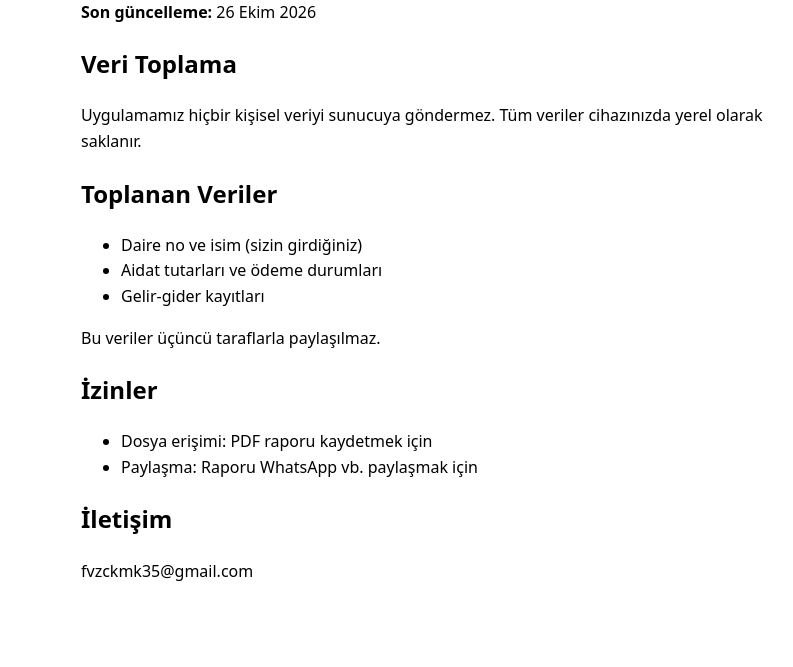
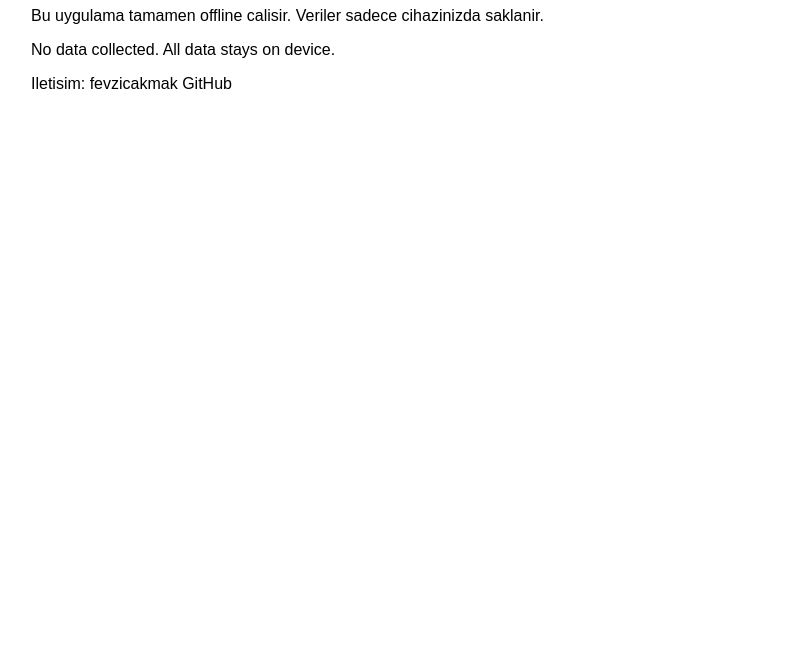
Before and after one commit to fevzicakmak/AYP, a website: page privacy-policy.html in a window 1280 px wide. Shown: the part 133-800 px from the top of the page, without its empty margins (209-1002 px from the left). Drawn offline with Linux system fonts and the light colour scheme.

Commit message:
Revise privacy policy content and structure
Updated privacy policy to clarify data handling and contact information.

```diff
--- a/privacy-policy.html
+++ b/privacy-policy.html
@@ -1,20 +1,6 @@
-<html><head><meta charset="utf-8"><title>Gizlilik Politikası</title></head><body style="font-family:system-ui; max-width:700px; margin:40px auto; padding:20px; line-height:1.6">
-<h1>Gizlilik Politikası - Apartman Yönetim</h1>
-<p><b>Son güncelleme:</b> 26 Ekim 2026</p>
-<h2>Veri Toplama</h2>
-<p>Uygulamamız hiçbir kişisel veriyi sunucuya göndermez. Tüm veriler cihazınızda yerel olarak saklanır.</p>
-<h2>Toplanan Veriler</h2>
-<ul>
-<li>Daire no ve isim (sizin girdiğiniz)</li>
-<li>Aidat tutarları ve ödeme durumları</li>
-<li>Gelir-gider kayıtları</li>
-</ul>
-<p>Bu veriler üçüncü taraflarla paylaşılmaz.</p>
-<h2>İzinler</h2>
-<ul>
-<li>Dosya erişimi: PDF raporu kaydetmek için</li>
-<li>Paylaşma: Raporu WhatsApp vb. paylaşmak için</li>
-</ul>
-<h2>İletişim</h2>
-<p>fvzckmk35@gmail.com</p>
+<!DOCTYPE html><html><head><meta charset="UTF-8"><title>Gizlilik</title></head><body style="font-family:sans-serif; max-width:800px; margin:40px auto; padding:20px">
+<h1>Apartman Yonetim - Gizlilik Politikasi</h1>
+<p>Bu uygulama tamamen offline calisir. Veriler sadece cihazinizda saklanir.</p>
+<p>No data collected. All data stays on device.</p>
+<p>Iletisim: fevzicakmak GitHub</p>
 </body></html>
```
